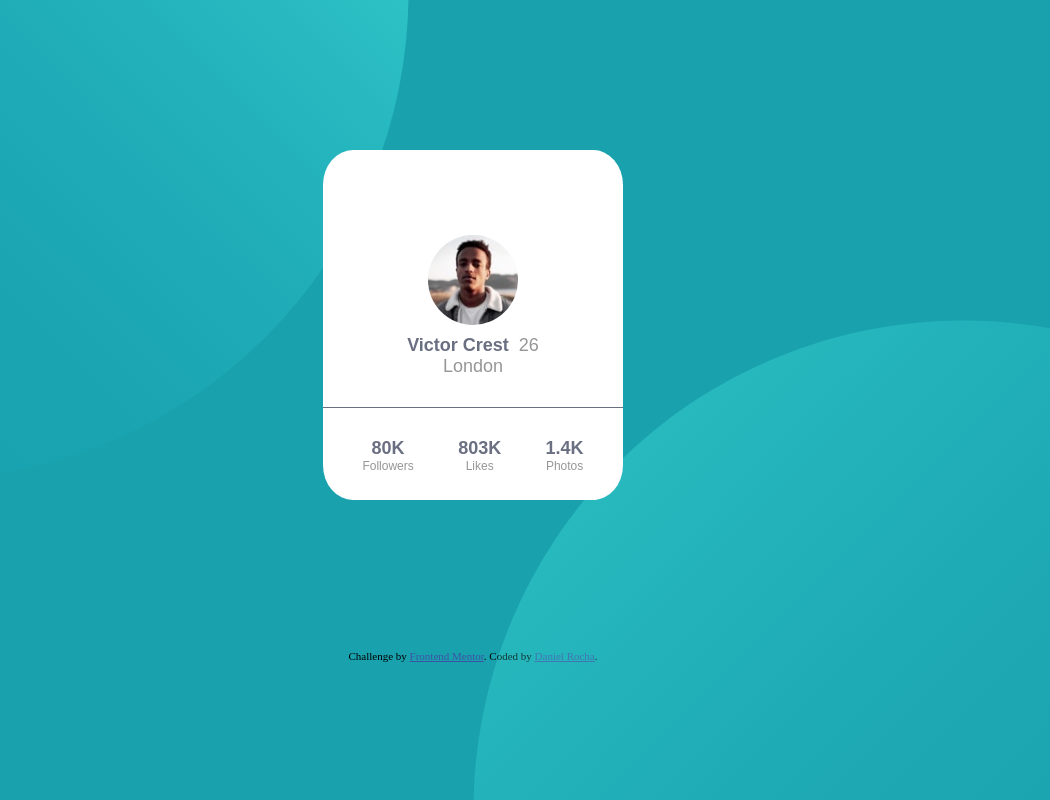
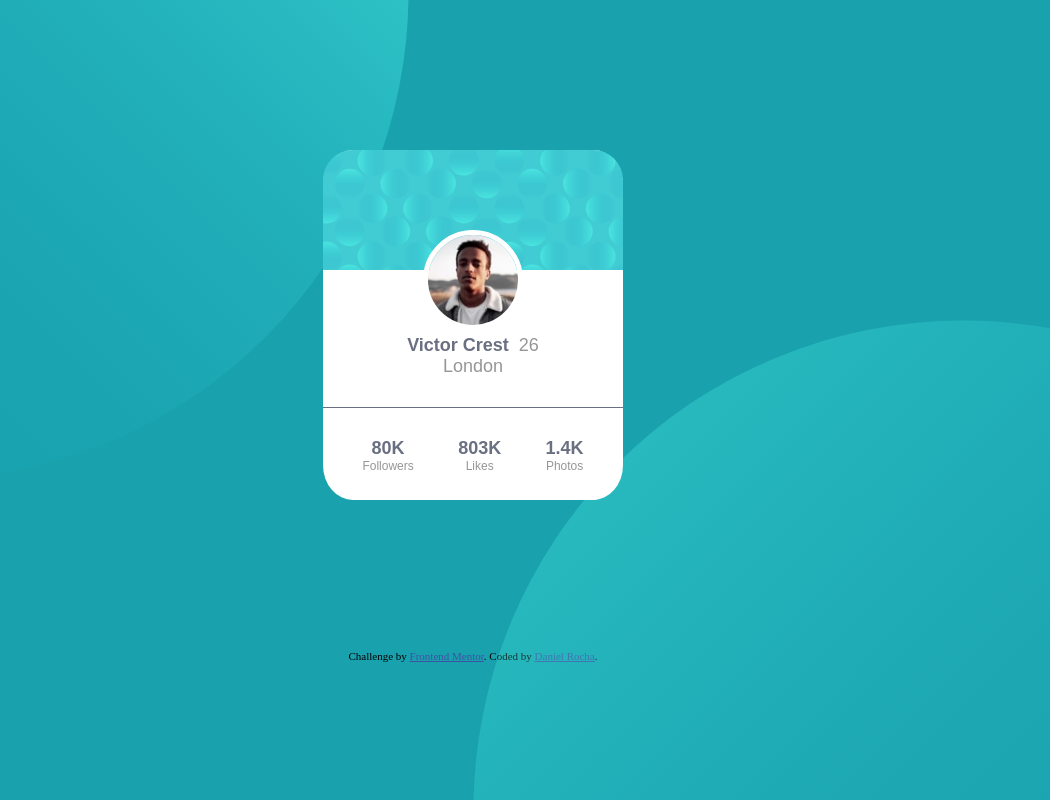
Before and after one commit to dan07r/profile-card, a plain HTML site: page index.html in a window 1280 px wide. Shown: the whole page, without its empty margins (167-1217 px from the left). Drawn offline with Linux system fonts and the light colour scheme.

Commit message:
Update styles.css

```diff
--- a/css/styles.css
+++ b/css/styles.css
@@ -124,7 +124,7 @@
         height: 120px;
         border-top-left-radius: 30px;
         border-top-right-radius: 30px;
-        background-image: url('images/bg-pattern-card.svg');
+        background-image: url('/images/bg-pattern-card.svg');
     }
 
 
```
